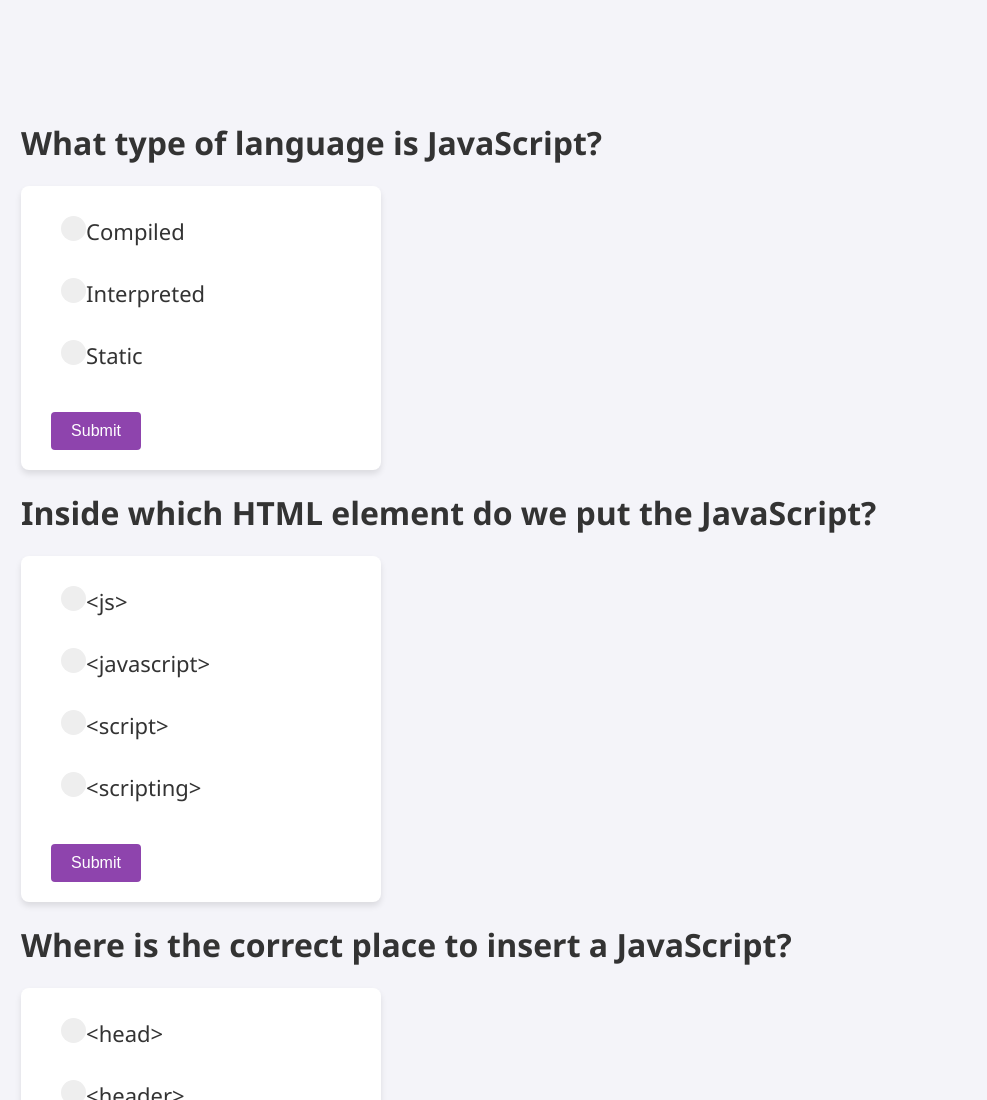
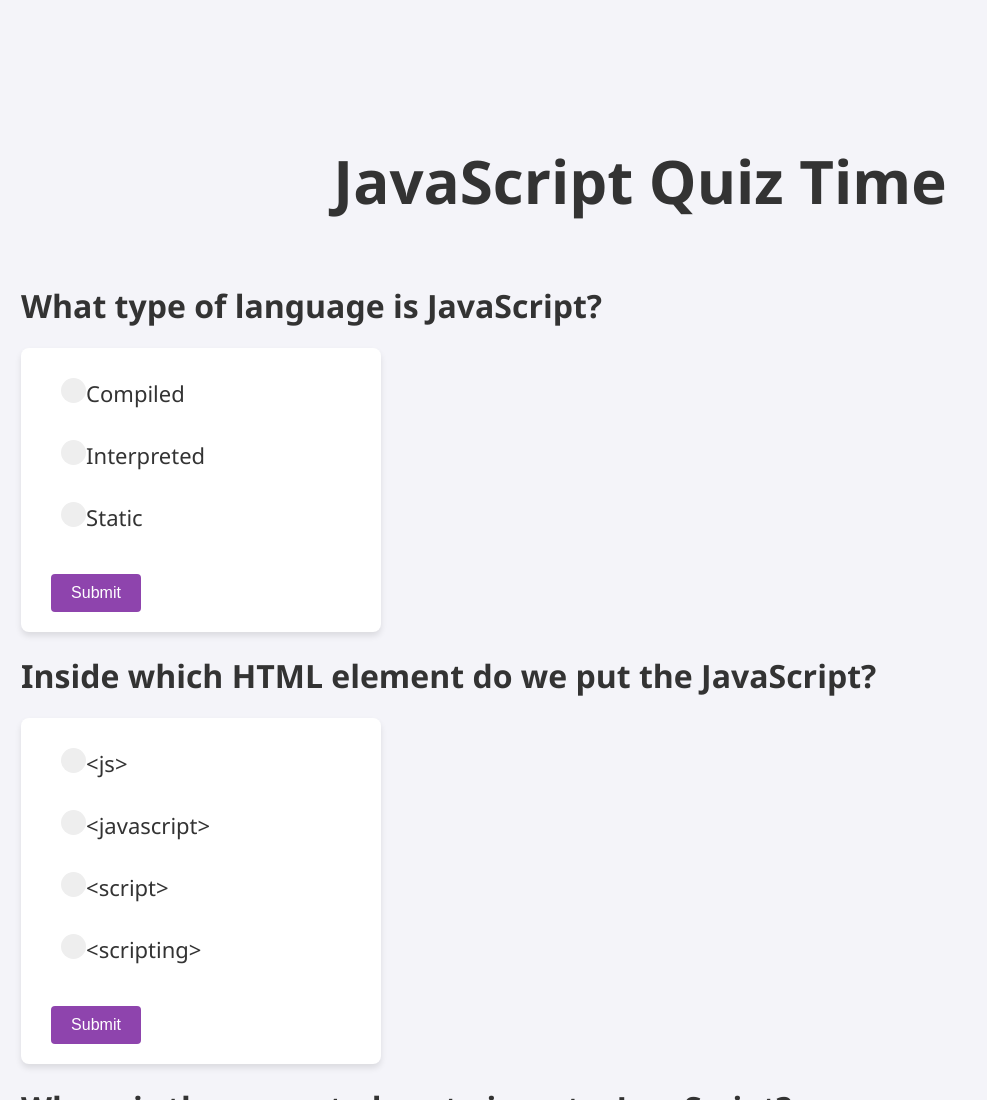
Before and after one commit to nivebalu/quiz-js-app, a plain HTML site: page index.html in a window 1280 px wide. Shown: the top 1100 px of the page, without its empty margins (0-987 px from the left). Drawn offline with Linux system fonts and the light colour scheme.

Commit message:
Added header

```diff
--- a/index.html
+++ b/index.html
@@ -10,6 +10,7 @@
 
 <body>
 
+    <h1 class="main-heading">JavaScript Quiz Time</h1>
     <div class="quiz-container" id="quiz">
     </div>
 
--- a/style.css
+++ b/style.css
@@ -4,9 +4,14 @@ body {
   background-color: #f4f4f9; /* Light background for contrast */
   color: #333; /* Dark text color */
   display: flex;
+  flex-direction: column;
   justify-content: center;
   align-items: center;
   margin: 100px 0;
+}
+
+.main-heading {
+  font-size: 60px;
 }
 
 /* Style the form */
```
